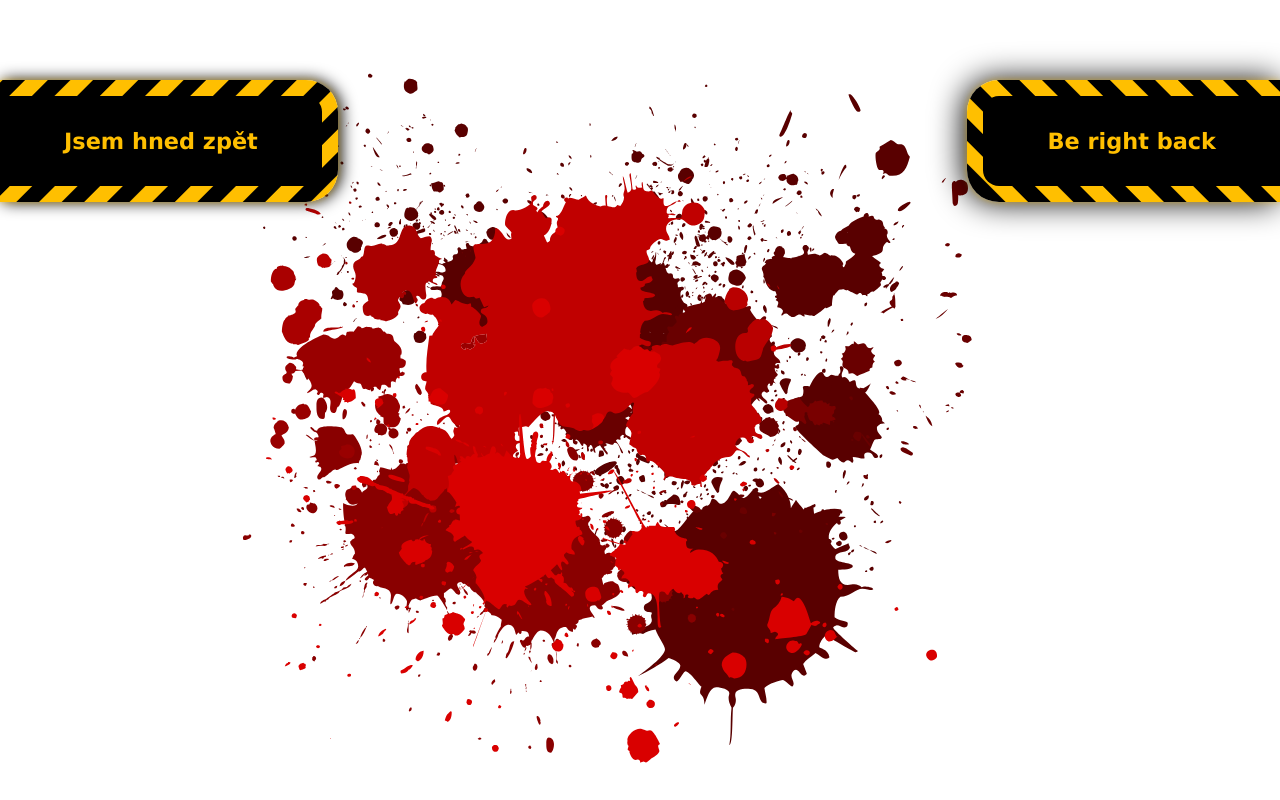
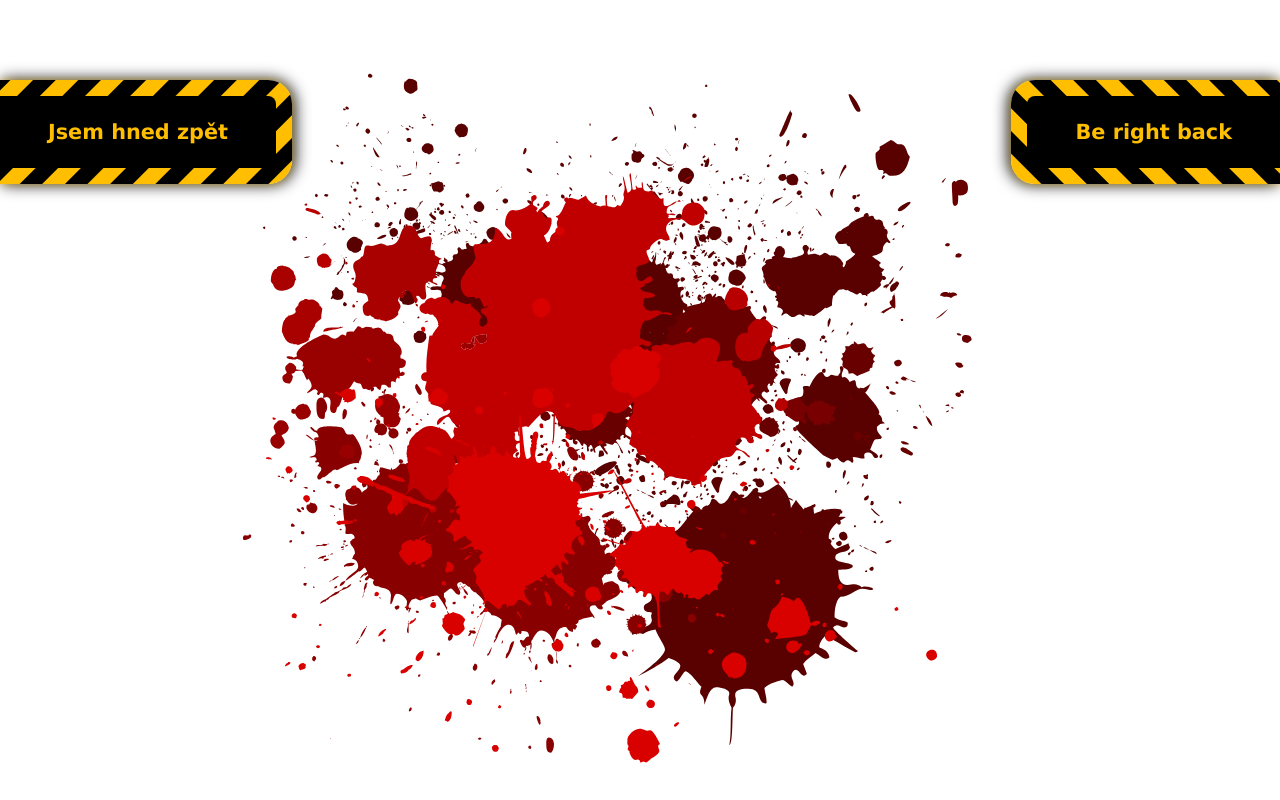
Before and after one commit to ZdenekJ/obs-html-overlays, a plain HTML site: page Bloody BRB/index.html in a window 1280 px wide. Drawn offline with Linux system fonts and the light colour scheme.

Commit message:
Drobne orpavy

```diff
--- a/Bloody BRB/brb.css
+++ b/Bloody BRB/brb.css
@@ -25,7 +25,7 @@ svg path {
   fill: transparent;
 }
 .brbBox {
-  top: 5rem;
+  top: 10vh;
   position: absolute;
   overflow: hidden;
 }
@@ -33,52 +33,52 @@ svg path {
   position: relative;
   z-index: 10;
   margin: 0;
-  padding: 2rem 4rem;
+  padding: 3vh 6vh;
   background-color: #000;
   color: rgb(255, 191, 0);
-  border: solid 1rem transparent;
-  font-size: 1.4rem;
+  border: solid 2vh transparent;
+  font-size: 2.6vh;
   background-clip: padding-box;
 }
 
 .brbBox--left h1 {
-  border-top-right-radius: 2rem;
-  border-bottom-right-radius: 2rem;
+  border-top-right-radius: 3vh;
+  border-bottom-right-radius: 3vh;
   border-left: 0;
 }
 .brbBox--right h1 {
-  border-top-left-radius: 2rem;
-  border-bottom-left-radius: 2rem;
+  border-top-left-radius: 3vh;
+  border-bottom-left-radius: 3vh;
   border-right: 0;
 }
 .brbBox::before {
   content: "";
   position: absolute;
-  width: 100rem;
-  height: 100rem;
+  width: 100vh;
+  height: 100vh;
   border-radius: inherit;
   background-image: repeating-linear-gradient(
     rgba(255, 191, 0, 1) 0,
-    rgba(255, 191, 0, 1) 1rem,
-    rgba(0, 0, 0, 1) 1rem,
-    rgba(0, 0, 0, 1) 2rem
+    rgba(255, 191, 0, 1) 2vh,
+    rgba(0, 0, 0, 1) 2vh,
+    rgba(0, 0, 0, 1) 4vh
   );
   transform: translateX(-20%) translateY(-20%) rotate(-45deg);
-  animation: animate 30s linear infinite;
+  animation: animate 8s linear infinite;
 }
 .brbBox--left {
   left: 0;
-  border-top-right-radius: 2rem;
-  border-bottom-right-radius: 2rem;
+  border-top-right-radius: 3vh;
+  border-bottom-right-radius: 3vh;
   border-left: 0;
-  box-shadow: rgba(255, 191, 0, 0.5) 0 0 0.4rem, #000 0.2rem 0 1rem;
+  box-shadow: rgba(255, 191, 0, 0.5) 0 0 0.8vh, #000 0.3vh 0 2vh;
 }
 .brbBox--right {
   right: 0;
-  border-top-left-radius: 2rem;
-  border-bottom-left-radius: 2rem;
+  border-top-left-radius: 3vh;
+  border-bottom-left-radius: 3vh;
   border-right: 0;
-  box-shadow: rgba(255, 191, 0, 0.5) 0 0 0.4rem, #000 -0.2rem 0 2rem;
+  box-shadow: rgba(255, 191, 0, 0.5) 0 0 0.8vh, #000 -0.3vh 0 2vh;
 }
 .brbBox--right::before {
   transform: translateX(-20%) translateY(-20%) rotate(45deg);
@@ -92,6 +92,6 @@ audio {
   }
 
   to {
-    background-position: 0 450px;
+    background-position: 0 20vh;
   }
 }
```
